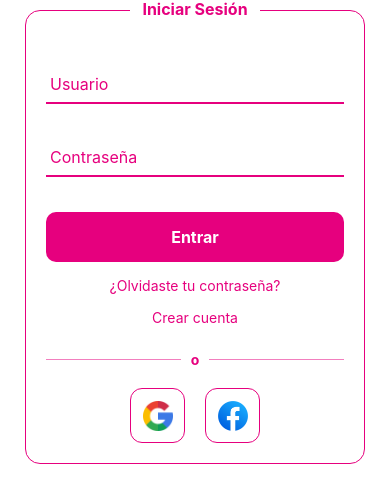
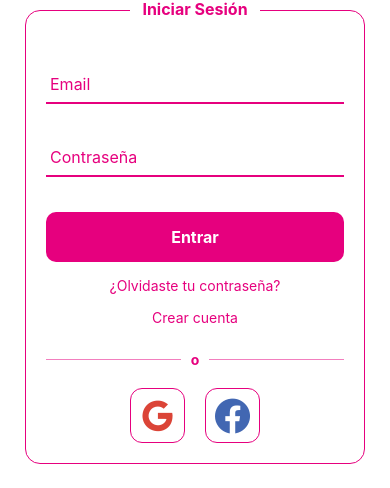
Before and after one commit to ximbapp/Ximbapp, a React Native app: screen /Login in a window 390 px wide. Shown: the part 316-804 px from the top of the page. Built offline with nearby package versions, Linux system fonts and the light colour scheme.

Commit message:
Modificacion logos y cambio de usuario a email en login

```diff
--- a/src/pages/Login.jsx
+++ b/src/pages/Login.jsx
@@ -14,15 +14,16 @@ import {
 
 import FloatingInput from "../components/FloatingInput";
 import { ThemeContext } from "../context/ThemeContext";
+import { Ionicons } from "@expo/vector-icons";
 
 const Login = ({ navigation }) => {
     const { isDark } = useContext(ThemeContext);
 
-    const [usuario, setUsuario] = useState("");
+    const [email, setEmail] = useState("");
     const [password, setPassword] = useState("");
 
     const handleLogin = () => {
-        if (usuario.trim() === "" || password.trim() === "") {
+        if (email.trim() === "" || password.trim() === "") {
             alert("Completa todos los campos");
             return;
         }
@@ -69,9 +70,9 @@ const Login = ({ navigation }) => {
                         </Text>
 
                         <FloatingInput
-                            label="Usuario"
-                            value={usuario}
-                            onChangeText={setUsuario}
+                            label="Email"
+                            value={email}
+                            onChangeText={setEmail}
                             isDark={isDark}
                         />
 
@@ -106,20 +107,18 @@ const Login = ({ navigation }) => {
                                 style={styles.socialButton}
                                 onPress={handleGoogleLogin}
                             >
-                                <Image
-                                    source={require("../../assets/icons/google.png")}
-                                    style={styles.socialIcon}
-                                />
+                                <Text>
+                                    <Ionicons name="logo-google" size={35} color="#DB4437" />
+                                </Text>
                             </TouchableOpacity>
 
                             <TouchableOpacity
                                 style={styles.socialButton}
                                 onPress={handleFacebookLogin}
                             >
-                                <Image
-                                    source={require("../../assets/icons/fb.png")}
-                                    style={styles.socialIcon}
-                                />
+                                <Text>
+                                    <Ionicons name="logo-facebook" size={40} color="#4267B2" />
+                                </Text>
                             </TouchableOpacity>
                         </View>
                     </View>
--- a/src/pages/Registro.jsx
+++ b/src/pages/Registro.jsx
@@ -14,6 +14,7 @@ import {
 import DateTimePicker from "@react-native-community/datetimepicker";
 import FloatingInput from "../components/FloatingInput";
 import { ThemeContext } from "../context/ThemeContext";
+import { Ionicons } from "@expo/vector-icons";
 
 const Registro = ({ navigation }) => {
     const { isDark } = useContext(ThemeContext);
@@ -78,6 +79,14 @@ const Registro = ({ navigation }) => {
 
         alert("Cuenta creada correctamente (simulado)");
         navigation.goBack();
+    };
+
+    const handleGoogleLogin = () => {
+        alert("Login con Google (pendiente)");
+    };
+
+    const handleFacebookLogin = () => {
+        alert("Login con Facebook (pendiente)");
     };
 
     return (
@@ -219,6 +228,32 @@ const Registro = ({ navigation }) => {
                         <TouchableOpacity onPress={() => navigation.goBack()}>
                             <Text style={styles.link}>Ya tengo cuenta</Text>
                         </TouchableOpacity>
+
+                        <View style={styles.dividerContainer}>
+                            <View style={styles.dividerLine} />
+                            <Text style={styles.dividerText}>o</Text>
+                            <View style={styles.dividerLine} />
+                        </View>
+
+                        <View style={styles.socialContainer}>
+                            <TouchableOpacity
+                                style={styles.socialButton}
+                                onPress={handleGoogleLogin}
+                            >
+                                <Text>
+                                    <Ionicons name="logo-google" size={35} color="#DB4437" />
+                                </Text>
+                            </TouchableOpacity>
+
+                            <TouchableOpacity
+                                style={styles.socialButton}
+                                onPress={handleFacebookLogin}
+                            >
+                                <Text>
+                                    <Ionicons name="logo-facebook" size={40} color="#4267B2" />
+                                </Text>
+                            </TouchableOpacity>
+                        </View>
                     </View>
                 </ScrollView>
             </TouchableWithoutFeedback>
@@ -232,14 +267,14 @@ const styles = StyleSheet.create({
     container: {
         flexGrow: 1,
         justifyContent: "center",
-        padding: 25,
+        padding: 30,
     },
     title: {
         fontSize: 28,
         fontWeight: "bold",
         color: "#e6007e",
         textAlign: "center",
-        marginBottom: 25,
+        marginBottom: 22,
     },
     form: {
         borderColor: "#e6007e",
@@ -275,4 +310,41 @@ const styles = StyleSheet.create({
         color: "#e6007e",
         fontSize: 14,
     },
+    dividerContainer: {
+        flexDirection: "row",
+        alignItems: "center",
+        marginTop: 25,
+    },
+    dividerLine: {
+        flex: 1,
+        height: 1,
+        backgroundColor: "#e6007e",
+        opacity: 0.5,
+    },
+    dividerText: {
+        marginHorizontal: 10,
+        color: "#e6007e",
+        fontSize: 14,
+        fontWeight: "bold",
+    },
+    socialContainer: {
+        flexDirection: "row",
+        justifyContent: "center",
+        marginTop: 20,
+        gap: 20,
+    },
+    socialButton: {
+        width: 55,
+        height: 55,
+        borderRadius: 12,
+        borderWidth: 1,
+        borderColor: "#e6007e",
+        justifyContent: "center",
+        alignItems: "center",
+    },
+    socialIcon: {
+        width: 30,
+        height: 30,
+        resizeMode: "contain",
+    },
 });
```
Also changed, not shown: 1 other file (tests, documents, lock files or other folders).
